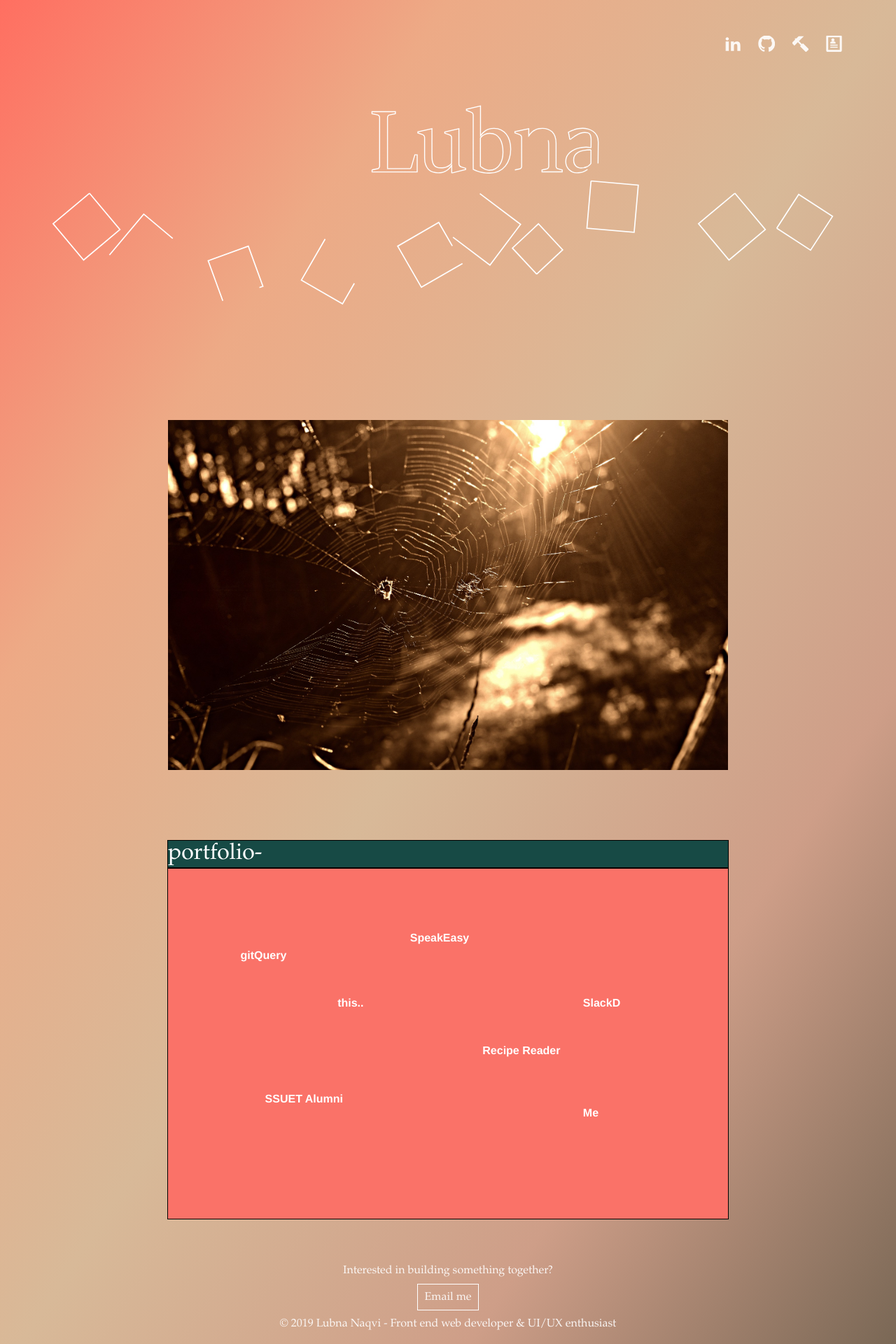
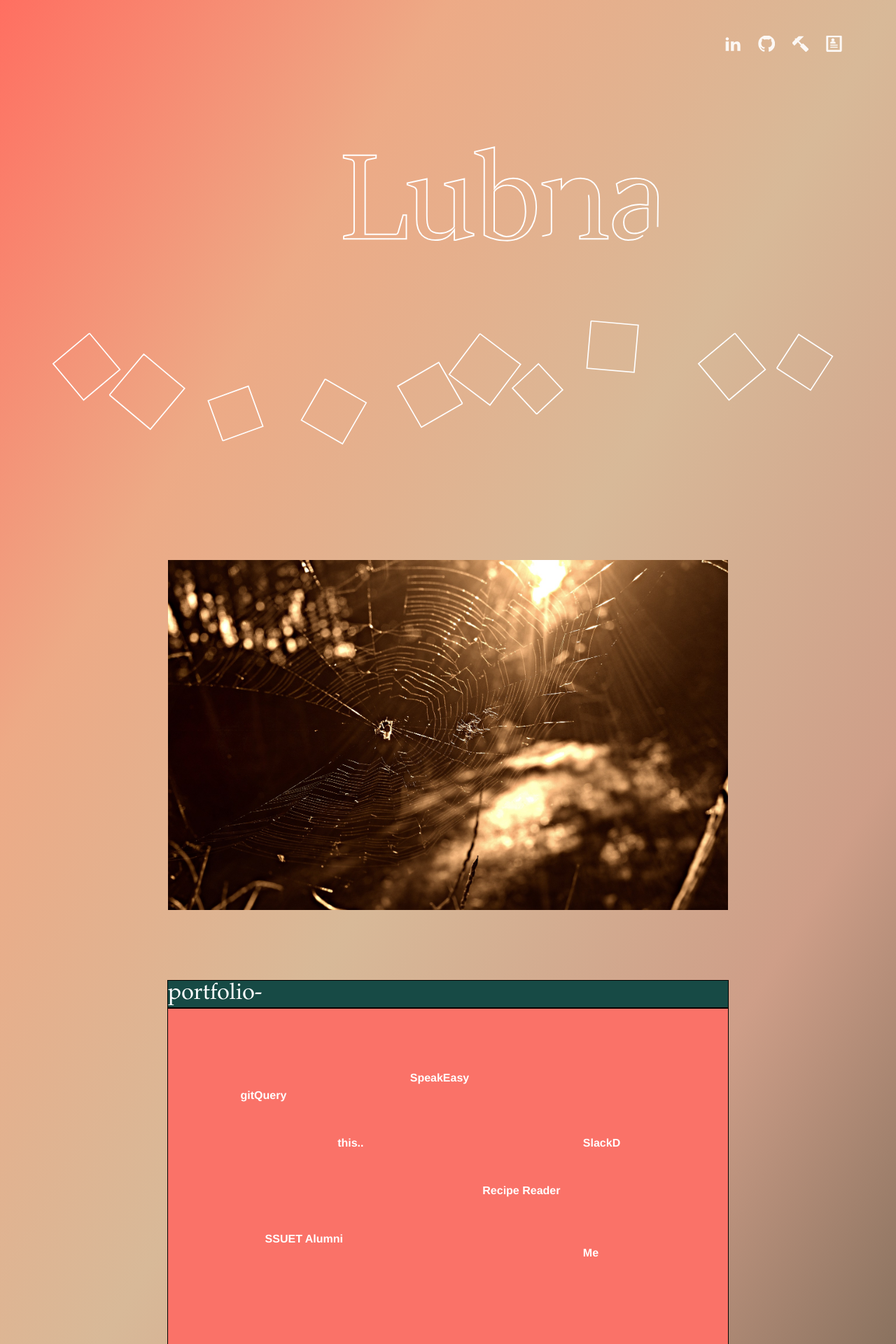
Before and after one commit to lubnanaqvi/me, a React (Create React App) app: page / in a window 1280 px wide. Shown: the top 1920 px of the page at 70% size. Built offline with nearby package versions, Linux system fonts and the light colour scheme.

Commit message:
fixed above the fold

```diff
--- a/src/components/AnimatedBackGround.js
+++ b/src/components/AnimatedBackGround.js
@@ -9,9 +9,7 @@ const AnimatedBackGround = () => {
   });
   return (
     <div>
-      <StyledDiv hideOverflow>
-        <AnimatedName />
-      </StyledDiv>
+      <AnimatedName />
       <StyledDiv expand>{bgSquares}</StyledDiv>
     </div>
   );
--- a/src/components/AnimatedName.js
+++ b/src/components/AnimatedName.js
@@ -17,10 +17,17 @@ const AnimatedName = () => {
       cursor: 'pointer'
     };
   };
-  const StyledDiv = styled.div``;
+  const StyledDiv = styled.div`
+    width: 90%;
+    height: 500px;
+    overflow: hidden;
+  `;
+  const StyledSvg = styled.svg`
+    enable-background: new 0 0 1366 768;
+  `;
   return (
     <StyledDiv>
-      <svg
+      <StyledSvg
         version="1.1"
         id="Layer_1"
         xmlns="http://www.w3.org/2000/svg"
@@ -93,7 +100,7 @@ const AnimatedName = () => {
         z"
           />
         </g>
-      </svg>
+      </StyledSvg>
     </StyledDiv>
   );
 };
--- a/src/components/AnimatedSquare.js
+++ b/src/components/AnimatedSquare.js
@@ -9,20 +9,24 @@ const AnimatedSquare = ({ square }) => {
     stroke-dasharray: 0px;
     stroke-dashoffset: 0px;
   `;
+  const StyledSvg = styled.svg`
+    display: inline-block;
+    overflow: visible;
+    width: 10%;
+    transform: rotate(${rotated}deg);
+    @media (max-width: 600px) {
+      width: 15%;
+      margin: 2%;
+    }
+  `;
   return (
-    <svg
+    <StyledSvg
       version="1.1"
       id="Layer_1"
       x="0px"
       y="0px"
-      width="10%"
       viewBox="0 0 340 333"
       enableBackground="new 0 0 340 333"
-      style={{
-        display: `inline-block`,
-        overflow: `visible`,
-        transform: `rotate(${rotated}deg)`
-      }}
     >
       <StyledPath
         id="sqPath"
@@ -33,7 +37,7 @@ const AnimatedSquare = ({ square }) => {
         }}
         d={`M${ax},${ay} L${bx},${by} L${cx},${cy} L${dx},${dy} L${ax},${ay}`}
       />
-    </svg>
+    </StyledSvg>
   );
 };
 export default AnimatedSquare;
--- a/src/components/AnimatedTitle.js
+++ b/src/components/AnimatedTitle.js
@@ -14,8 +14,8 @@ const StyledSpan = styled.div`
     transform: rotate(-90deg) translate(-270px, -425px);
     width: 500px;
   }
-  @media (max-width: 800px) {
-    width: 90% !important;
+  @media (max-width: 825px) {
+    width: 95% !important;
     margin: auto;
     transition: none !important;
     transform: none !important;
--- a/src/components/DecoParallax.js
+++ b/src/components/DecoParallax.js
@@ -11,8 +11,8 @@ const DecoParallax = ({ height, width, bgUrl, smallBgUrl }) => {
     height: ${height};
     width: ${width};
     margin: 100px auto;
-    @media (max-width: ${width}) {
-      width: 100%;
+    @media (max-width: 825px) {
+      width: 95%;
       background: url(${smallBgUrl});
       bakground-repeat: no-repeat;
       background-size: cover;
--- a/src/components/Footer.js
+++ b/src/components/Footer.js
@@ -6,17 +6,17 @@ const Footer = () => {
     margin: auto;
     text-align: center;
     padding: 5% 0;
-
-    color: rgba(255, 255, 255, 0.9);
+    color: #2b251f;
+    font-style: italic;
   `;
   const StyledLink = styled.a`
     color: inherit;
     text-decoration: none;
     padding: 0.8%;
-    border: solid 1px white;
+    border: solid 1.2px #2b251f;
+    font-style: normal;
     &:hover {
       background-color: white;
-      color: #766553;
     }
   `;
   return (
--- a/src/components/ProjectGrid.js
+++ b/src/components/ProjectGrid.js
@@ -22,8 +22,8 @@ const ProjectGrid = () => {
     grid-template-rows: 1fr 25px 1fr 1fr 1fr 20px 1fr 15px 1fr 30px;
     background-color: #fa7268;
     color: white;
-    @media (max-width: 800px) {
-      width: 90%;
+    @media (max-width: 825px) {
+      width: 95%;
       margin: auto;
     }
   `;
--- a/src/squares.json
+++ b/src/squares.json
@@ -21,7 +21,7 @@
     "dx": "0",
     "dy": "225",
     "rotated": "-50",
-    "delay": "13"
+    "delay": "3"
   },
   {
     "ax": "0",
@@ -33,7 +33,7 @@
     "dx": "0",
     "dy": "180",
     "rotated": "250",
-    "delay": "9"
+    "delay": "2.3"
   },
   {
     "ax": "200",
@@ -45,7 +45,7 @@
     "dx": "0",
     "dy": "200",
     "rotated": "-150",
-    "delay": "10"
+    "delay": "3"
   },
   {
     "ax": "0",
@@ -57,7 +57,7 @@
     "dx": "0",
     "dy": "200",
     "rotated": "150",
-    "delay": "7"
+    "delay": "2.7"
   },
   {
     "ax": "0",
@@ -69,7 +69,7 @@
     "dx": "0",
     "dy": "215",
     "rotated": "37",
-    "delay": "8"
+    "delay": "2"
   },
   {
     "ax": "0",
@@ -81,7 +81,7 @@
     "dx": "0",
     "dy": "0",
     "rotated": "-43",
-    "delay": "7"
+    "delay": "4"
   },
   {
     "ax": "-100",
```
